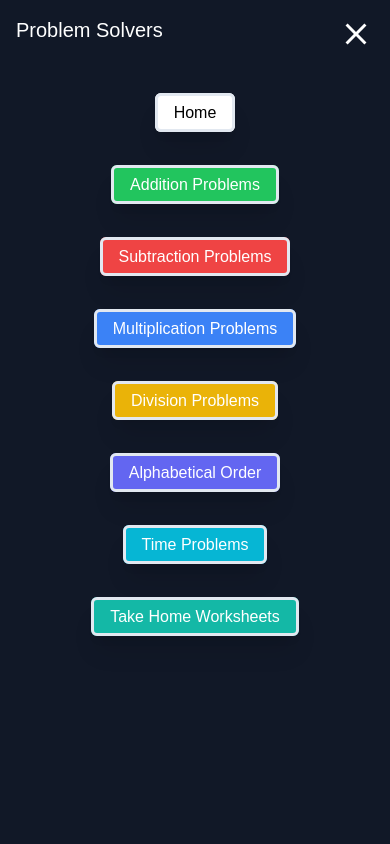
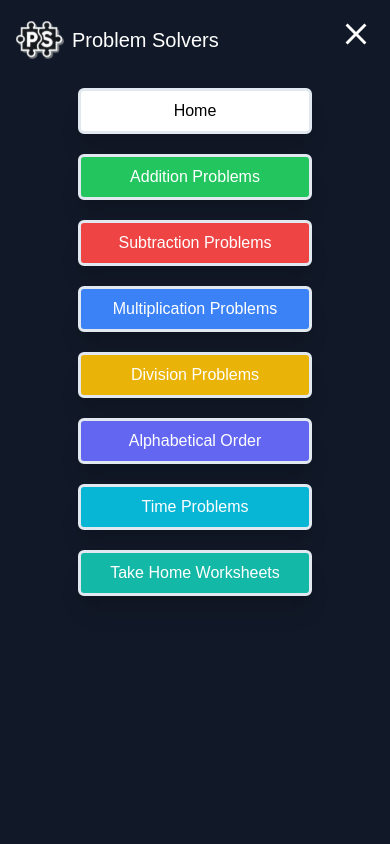
Before and after one commit to bartswierz/learning-game, a React (Vite) app: page / in a window 390 px wide. Both pictures are taken after a click on the button 364 px from the left and 32 px from the top of the page. Shown: the top 844 px of the page. Built offline with nearby package versions, Linux system fonts and the light colour scheme; a web font is replaced by a local one.

Commit message:
refactored Navbar logic to separate the mobile device logic

```diff
--- /dev/null
+++ b/src/components/ui/Navbar/MobileNavigationMenu.tsx
@@ -0,0 +1,56 @@
+import { Link } from "react-router-dom";
+import { MenuCloseButton } from "./Navbar";
+import LearningAppSVG from "/LearningAppIcon.svg";
+
+interface MobileNavigationProps {
+  isOpen: boolean;
+  openMenu?: () => void;
+  closeMenu: () => void;
+}
+
+// This is the Opened Mobile Navigation Menu
+const MobileNavigationMenu = ({ isOpen, closeMenu }: MobileNavigationProps) => {
+  if (!isOpen) return null;
+
+  return (
+    <div className="fixed xsm:hiddenx md:hidden z-[10] inset-0 bg-black/90 bg-opacity-75 transition-all duration-300">
+      <div className="h-full bg-gray-900 transition-all transform duration-300 ease-in-out">
+        <div className="p-4">
+          <h1 className="flex items-center gap-2 text-xl text-white mb-4">
+            <img src={LearningAppSVG} alt="Problem Solvers Logo" className="w-12 h-12" />
+            Problem Solvers
+          </h1>
+          {/* TODO - turn Menu Button into one component */}
+          <MenuCloseButton closeMenu={closeMenu} />
+          <ul className="flex flex-col items-center justify-center gap-y-5 mt-6">
+            {mobileLinkInfo.map(({ route, text, className }) => (
+              <li className="flex  max-w-[234px] w-full text-center">
+                <Link
+                  to={`${route}`}
+                  className={`px-4 py-2 rounded-md border-[3px] cursor-pointer shadow-xl transition-color duration-200 ease-in w-full ${className}`}
+                  onClick={closeMenu}
+                >
+                  {text}
+                </Link>
+              </li>
+            ))}
+          </ul>
+        </div>
+      </div>
+    </div>
+  );
+};
+
+export default MobileNavigationMenu;
+
+// LINKS FOR MOBILE NAVIGATION
+const mobileLinkInfo = [
+  { route: "/", text: "Home", className: "bg-white hover:bg-white/90 text-black" },
+  { route: "/addition", text: "Addition Problems", className: "bg-green-500 hover:bg-green-600" },
+  { route: "/subtraction", text: "Subtraction Problems", className: "bg-red-500 hover:bg-red-600" },
+  { route: "/multiplication", text: "Multiplication Problems", className: "bg-blue-500 hover:bg-blue-600" },
+  { route: "/division", text: "Division Problems", className: "bg-yellow-500 hover:bg-yellow-600" },
+  { route: "/alphabetical-order", text: "Alphabetical Order", className: "bg-indigo-500 hover:bg-indigo-600" },
+  { route: "/analog-clock", text: "Time Problems", className: "bg-cyan-500 hover:bg-cyan-600" },
+  { route: "/take-home-worksheets", text: "Take Home Worksheets", className: "bg-teal-500 hover:bg-teal-600" },
+];
--- a/src/components/ui/Navbar/Navbar.tsx
+++ b/src/components/ui/Navbar/Navbar.tsx
@@ -3,11 +3,8 @@ import { Link, useLocation } from "react-router-dom";
 import { GiHamburgerMenu } from "react-icons/gi";
 import { IoMdClose } from "react-icons/io";
 import { currentRouteType } from "./NavigationMenu";
-// import LearningAppLogo from "/logos/LearningAppLogo.webp";
-// import LearningAppLogo2 from "/logos/LearningAppLogo2.webp";
-// import LearningAppLogo3 from "/logos/LearningAppLogo3.svg";
-import LearnAppLogo from "/logos/LearningAppLogo.png";
 import LearningAppSVG from "/LearningAppIcon.svg";
+import MobileNavigationMenu from "./MobileNavigationMenu";
 
 import Settings from "../Settings/Settings";
 import NavigationMenu from "./NavigationMenu";
@@ -24,118 +21,6 @@ const Navbar = () => {
   const openMenu = () => setIsOpen(true);
   const closeMenu = () => setIsOpen(false);
 
-  const MenuOpenButton = () => {
-    return (
-      <button onClick={openMenu} className="xsm:hidden cursor-pointer align-middle">
-        <GiHamburgerMenu size={36} />
-      </button>
-    );
-  };
-
-  const MenuCloseButton = () => {
-    return (
-      <button onClick={closeMenu} className="absolute top-0 right-0 m-4 text-white">
-        <IoMdClose size={36} />
-      </button>
-    );
-  };
-
-  // INDIVIDUAL LINK
-  const ListItemNavLink = ({
-    route,
-    text,
-    className,
-    closeMenu,
-  }: {
-    route: string;
-    text: string;
-    className: string;
-    closeMenu?: () => void;
-  }) => {
-    return (
-      <li>
-        <Link
-          to={`${route}`}
-          className={`px-4 py-2 rounded-md border-[3px] cursor-pointer shadow-xl transition-color duration-200 ease-in ${className}`}
-          onClick={closeMenu}
-        >
-          {text}
-        </Link>
-      </li>
-    );
-  };
-
-  // Navbar links component
-  const MobileNavLinks = () => {
-    return (
-      <ul className="flex items-center flex-col gap-12 mt-4 mb-6 text-base">
-        <ListItemNavLink route="/" text="Home" className="bg-white hover:bg-white/90 text-black" closeMenu={closeMenu} />
-        <ListItemNavLink
-          route="/addition"
-          text="Addition Problems"
-          className="bg-green-500 hover:bg-green-600"
-          closeMenu={closeMenu}
-        />
-        <ListItemNavLink
-          route="/subtraction"
-          text="Subtraction Problems"
-          className="bg-red-500 hover:bg-red-600"
-          closeMenu={closeMenu}
-        />
-        <ListItemNavLink
-          route="/multiplication"
-          text="Multiplication Problems"
-          className="bg-blue-500 hover:bg-blue-600"
-          closeMenu={closeMenu}
-        />
-        <ListItemNavLink
-          route="/division"
-          text="Division Problems"
-          className="bg-yellow-500 hover:bg-yellow-600"
-          closeMenu={closeMenu}
-        />
-        <ListItemNavLink
-          route="/alphabetical-order"
-          text="Alphabetical Order"
-          className="bg-indigo-500 hover:bg-indigo-600"
-          closeMenu={closeMenu}
-        />
-        <ListItemNavLink route="/analog-clock" text="Time Problems" className="bg-cyan-500 hover:bg-cyan-600" closeMenu={closeMenu} />
-        <ListItemNavLink
-          route="/take-home-worksheets"
-          text="Take Home Worksheets"
-          className="bg-teal-500 hover:bg-teal-600"
-          closeMenu={closeMenu}
-        />
-      </ul>
-    );
-  };
-
-  // MOBILE DISPLAY WHEN USER CLICKS THE MENU BUTTON
-  const MobileMenu = ({ isOpen }: { isOpen: boolean }) => {
-    return (
-      <div
-        className={`fixed xsm:hidden z-[10] inset-0 bg-black/90 bg-opacity-75 transition-all duration-300 ${
-          isOpen ? "opacity-100" : "opacity-0 pointer-events-none"
-        }`}
-      >
-        <div
-          className={`fixed inset-y-0 left-0 bg-gray-900 w-full max-w-xsx transition-all transform transition-transformX duration-300 ease-in-out ${
-            isOpen ? "translate-x-0" : "-translate-x-full"
-          }`}
-        >
-          <div className="p-4">
-            <h1 className="text-xl text-white mb-4">Problem Solvers</h1>
-            <MenuCloseButton />
-            <div className="pt-[3vh]">
-              <MobileNavLinks />
-            </div>
-          </div>
-        </div>
-      </div>
-    );
-  };
-
   return (
     <nav className="inset-x-0 z-[100] flex justify-between items-center p-2 bg-gradient-to-r from-blue-700/80 to-transparent shadow-2xl">
       <div className="self-center">
@@ -151,19 +36,37 @@ const Navbar = () => {
         </Link>
       </div>
 
+      {/* TODO - Refactor to only being DESKTOP */}
       <div className="flex gap-2">
         {/* HIDDEN ON MOBILE SCREEN */}
-        <div className="hidden xsm:block gap-2">
+        <div className="hidden xsm:blockx md:block gap-2">
           <NavigationMenu currentRoute={location.pathname as currentRouteType} />
         </div>
-        <MenuOpenButton />
+        <MenuOpenButton openMenu={openMenu} />
         {isOnGameRoute && <Settings />}
       </div>
 
       {/* OPENS WHEN USER CLICKS MENU BUTTON */}
-      {isOpen && <MobileMenu isOpen={isOpen} />}
+      {/* {isOpen && <MobileNavigationMenu isOpen={isOpen} closeMenu={closeMenu} />} */}
+      <MobileNavigationMenu isOpen={isOpen} closeMenu={closeMenu} />
     </nav>
   );
 };
 
 export default Navbar;
+
+export const MenuOpenButton = ({ openMenu }: { openMenu: () => void }) => {
+  return (
+    <button onClick={openMenu} className="md:hidden cursor-pointer align-middle">
+      <GiHamburgerMenu size={36} />
+    </button>
+  );
+};
+
+export const MenuCloseButton = ({ closeMenu }: { closeMenu: () => void }) => {
+  return (
+    <button onClick={closeMenu} className="absolute top-0 right-0 m-4 text-white">
+      <IoMdClose size={36} />
+    </button>
+  );
+};
--- a/src/components/ui/Navbar/NavigationMenu.tsx
+++ b/src/components/ui/Navbar/NavigationMenu.tsx
@@ -13,50 +13,6 @@ import RedirectUserModal from "../RedirectUserModal";
 import ListItemLink from "./ListItemLink";
 import LanguageList from "./LanguageList";
 import { useTranslation } from "react-i18next";
-
-const pageLinks: {
-  title: string;
-  route: Route;
-  description: string;
-  className?: string;
-}[] = [
-  {
-    title: "Addition",
-    route: "/addition",
-    description: "Set of Addition problems (5-50 Questions)",
-    className: "bg-green-500 hover:bg-green-600 hover:text-white",
-  },
-  {
-    title: "Subtraction",
-    route: "/subtraction",
-    description: "Set of Subtraction problems (5-50 Questions)",
-    className: "bg-red-500 hover:bg-red-600 hover:text-white",
-  },
-  {
-    title: "Multiplication",
-    route: "/multiplication",
-    description: "Set of Multiplication problems (5-50 Questions)",
-    className: "bg-blue-500 hover:bg-blue-600 hover:text-white",
-  },
-  {
-    title: "Division",
-    route: "/division",
-    description: "Set of Division problems (5-50 Questions)",
-    className: "bg-yellow-500 hover:bg-yellow-600 hover:text-white",
-  },
-  {
-    title: "Alphabetical Order",
-    route: "/alphabetical-order",
-    description: "Practice your alphabet by putting letters in order",
-    className: "bg-indigo-500 hover:bg-indigo-600 hover:text-white",
-  },
-  {
-    title: "Analog Clock",
-    route: "/analog-clock",
-    description: "Practice reading the time on an analog clock",
-    className: "bg-blue-500 hover:bg-blue-600 hover:text-white",
-  },
-];
 
 export type currentRouteType =
   | "/"
@@ -159,3 +115,47 @@ const NavigationMenu__ = ({ currentRoute }: NavigationMenuProps) => {
 };
 
 export default NavigationMenu__;
+
+const pageLinks: {
+  title: string;
+  route: Route;
+  description: string;
+  className?: string;
+}[] = [
+  {
+    title: "Addition",
+    route: "/addition",
+    description: "Set of Addition problems (5-50 Questions)",
+    className: "bg-green-500 hover:bg-green-600 hover:text-white",
+  },
+  {
+    title: "Subtraction",
+    route: "/subtraction",
+    description: "Set of Subtraction problems (5-50 Questions)",
+    className: "bg-red-500 hover:bg-red-600 hover:text-white",
+  },
+  {
+    title: "Multiplication",
+    route: "/multiplication",
+    description: "Set of Multiplication problems (5-50 Questions)",
+    className: "bg-blue-500 hover:bg-blue-600 hover:text-white",
+  },
+  {
+    title: "Division",
+    route: "/division",
+    description: "Set of Division problems (5-50 Questions)",
+    className: "bg-yellow-500 hover:bg-yellow-600 hover:text-white",
+  },
+  {
+    title: "Alphabetical Order",
+    route: "/alphabetical-order",
+    description: "Practice your alphabet by putting letters in order",
+    className: "bg-indigo-500 hover:bg-indigo-600 hover:text-white",
+  },
+  {
+    title: "Analog Clock",
+    route: "/analog-clock",
+    description: "Practice reading the time on an analog clock",
+    className: "bg-blue-500 hover:bg-blue-600 hover:text-white",
+  },
+];
```
